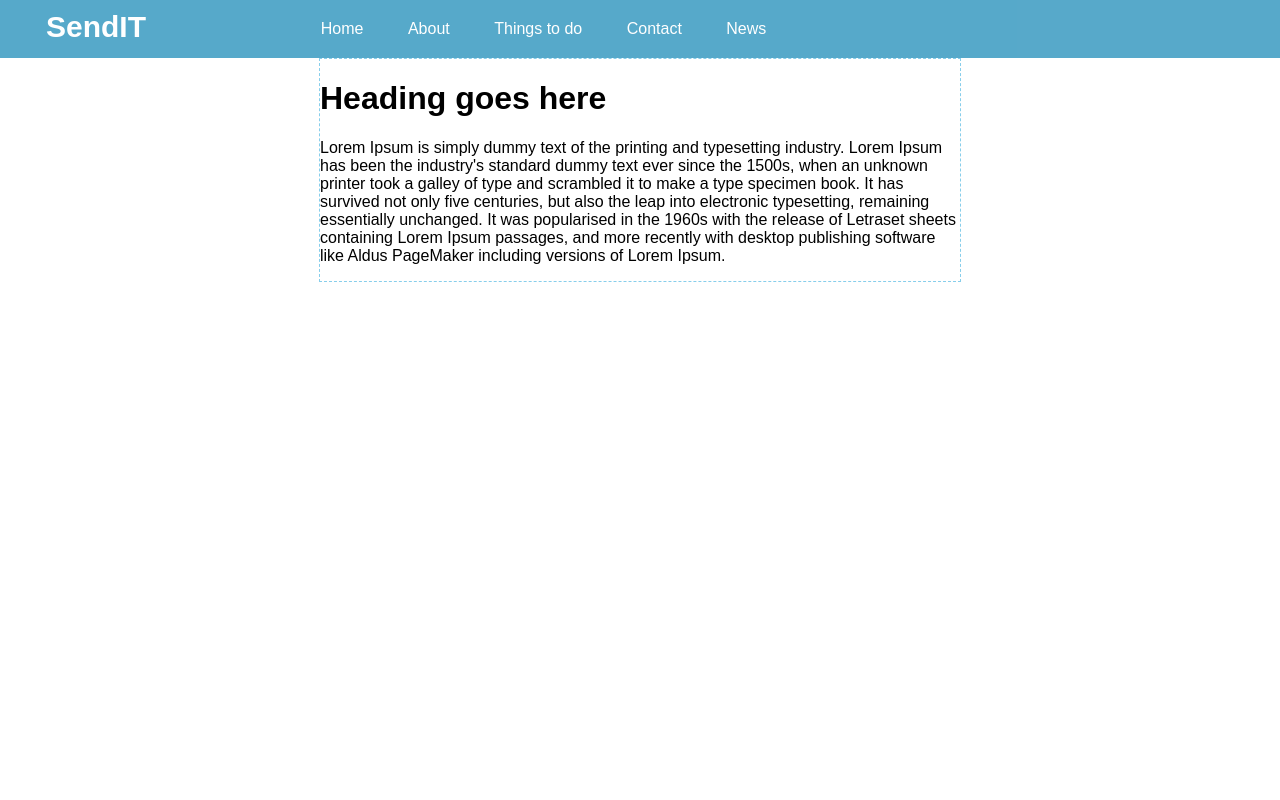
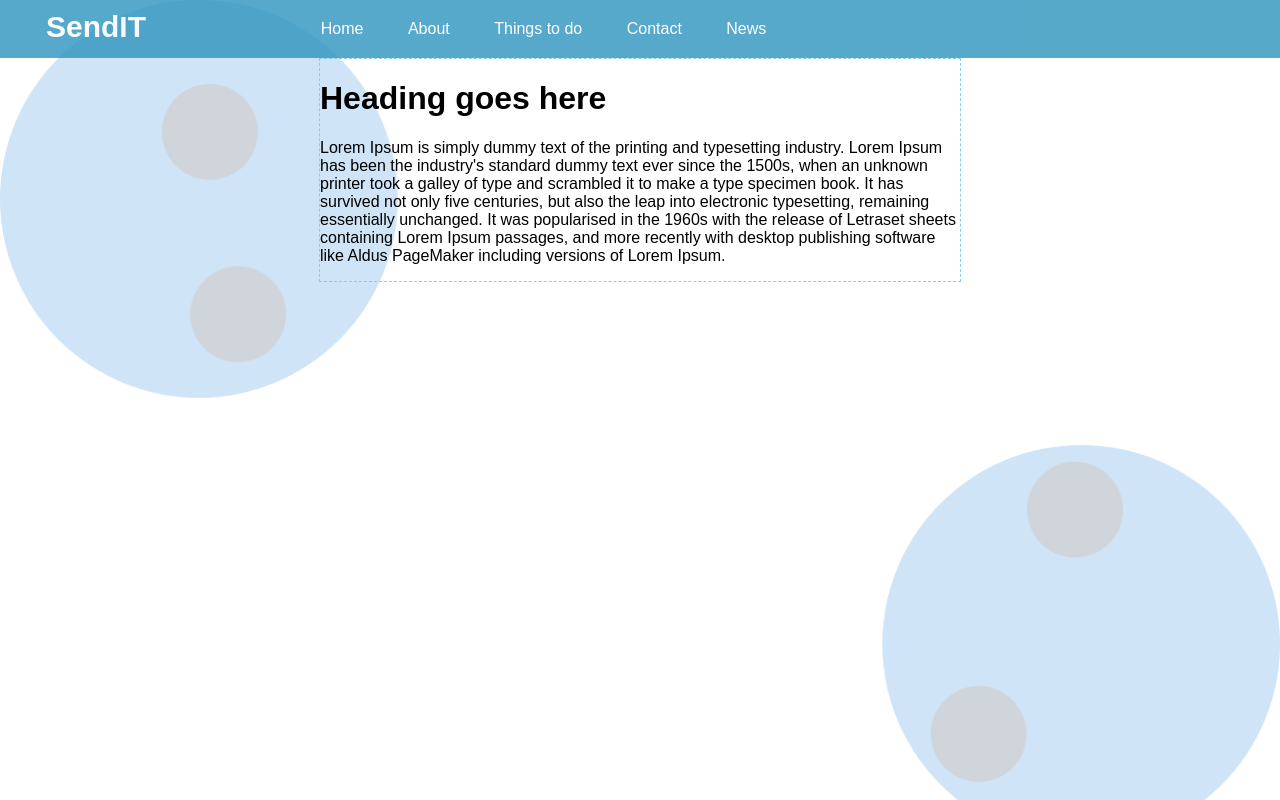
Before and after one commit to kabaclo/And_Clovis, a plain HTML site: page index.html in a window 1280 px wide. Drawn offline with Linux system fonts and the light colour scheme; the site is published under a folder, as on GitHub Pages, so addresses that start at the root find nothing.

Commit message:
change css style

```diff
--- a/css/style1.css
+++ b/css/style1.css
@@ -1,7 +1,7 @@
 body {
    margin : 0;
    padding: 0;
-   background: url('/img/BG_Big.png') no-repeat;
+   background: url('../img/BG_Big.png') no-repeat;
    background-size: cover;
    font-family: sans-serif;
 
```
